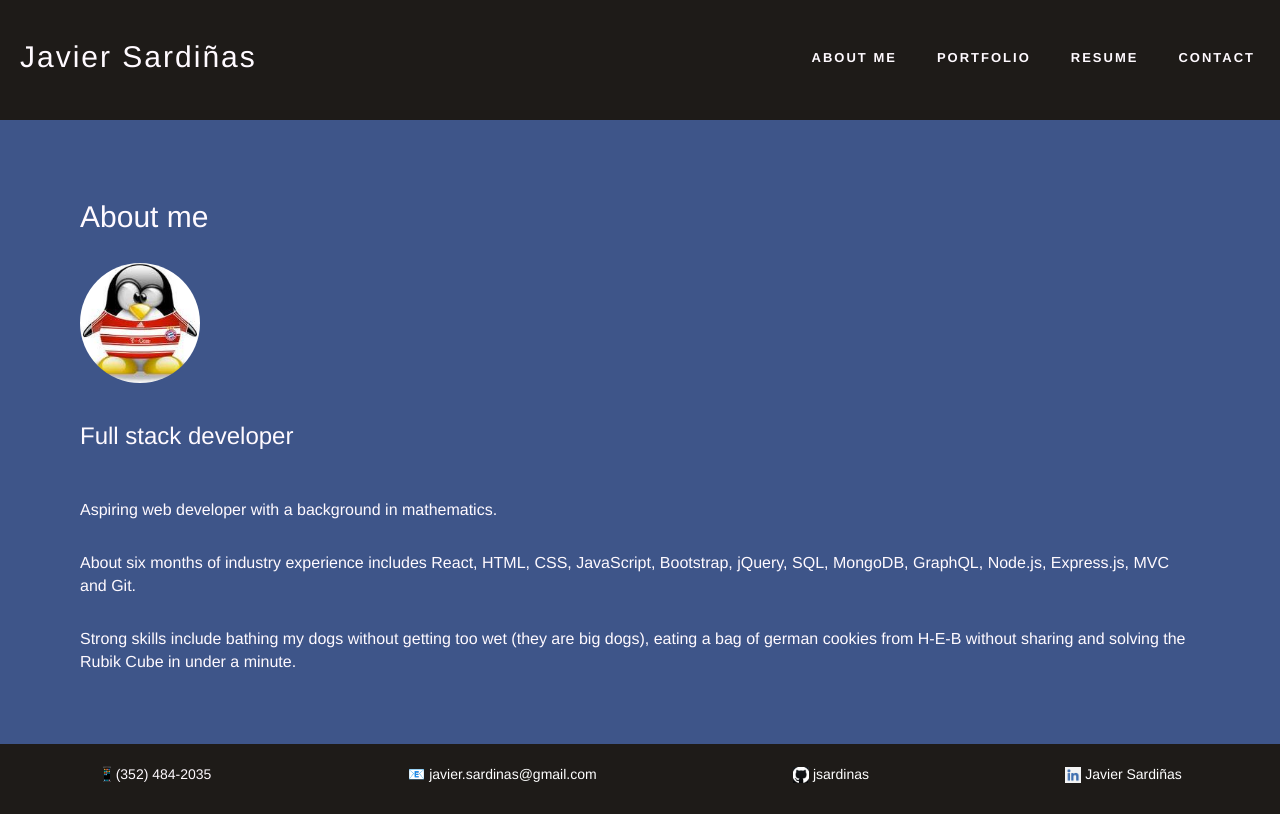
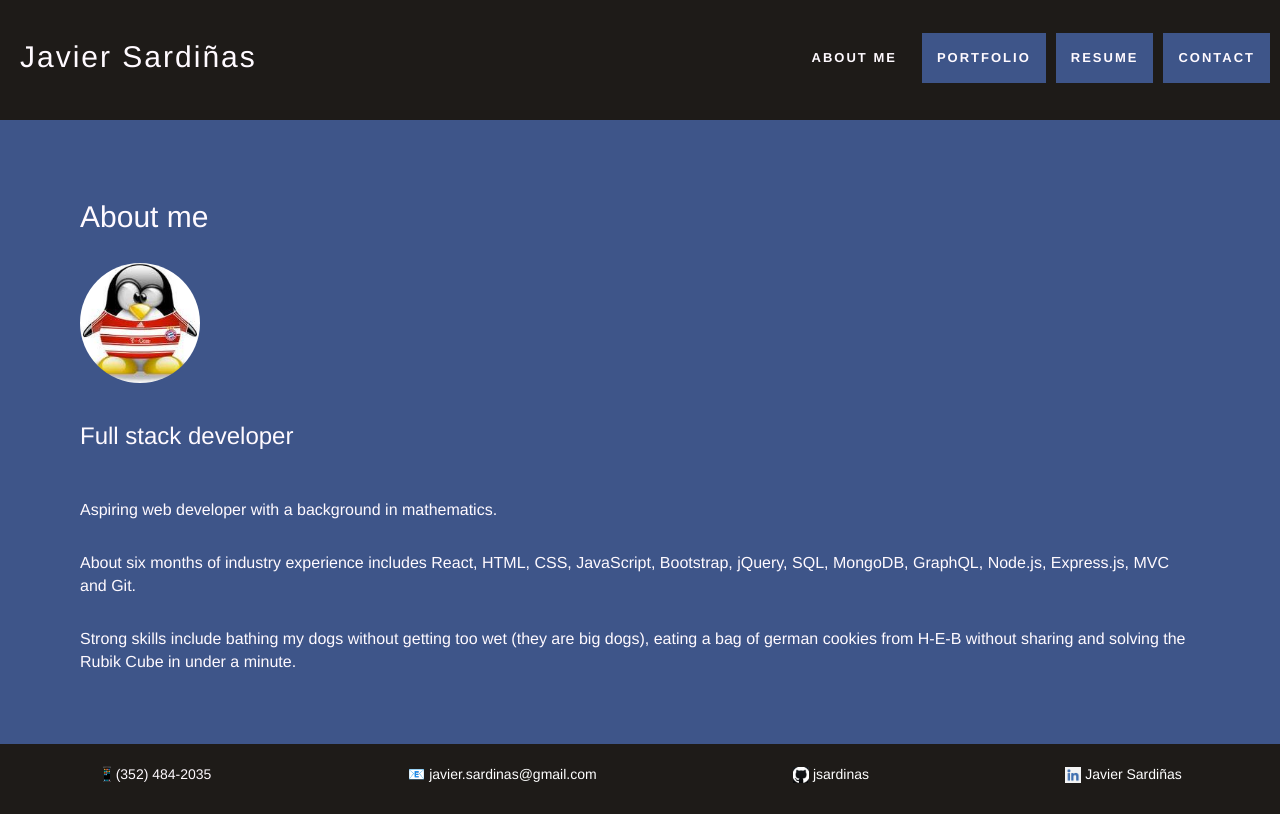
Before and after one commit to jsardinas/react-portfolio, a React (Create React App) app: page / in a window 1280 px wide. Built offline with nearby package versions, Linux system fonts and the light colour scheme.

Commit message:
Set navigation styling

```diff
--- a/src/components/Navigation.js
+++ b/src/components/Navigation.js
@@ -6,10 +6,10 @@ function Navigation({ currentPage, handlePageChange }) {
   return (
     <nav className="navbar">
       <ul className="nav navbar-nav navbar-right">
-        <li><a href="#about" onClick={() => handlePageChange('About')}>ABOUT ME</a></li>
-        <li><a href="#portfolio" onClick={() => handlePageChange('Portfolio')}>PORTFOLIO</a></li>
-        <li><a href="#resume" onClick={() => handlePageChange('Resume')}>RESUME</a></li>
-        <li><a href="#contact" onClick={() => handlePageChange('Contact')}>CONTACT</a></li>
+        <li><a className={currentPage==='About'?'active':'inactive'} href="#about" onClick={() => handlePageChange('About')}>ABOUT ME</a></li>
+        <li><a className={currentPage==='Portfolio'?'active':'inactive'} href="#portfolio" onClick={() => handlePageChange('Portfolio')}>PORTFOLIO</a></li>
+        <li><a className={currentPage==='Resume'?'active':'inactive'} href="#resume" onClick={() => handlePageChange('Resume')}>RESUME</a></li>
+        <li><a className={currentPage==='Contact'?'active':'inactive'} href="#contact" onClick={() => handlePageChange('Contact')}>CONTACT</a></li>
       </ul>
     </nav>
   );
--- a/src/styles/Navigation.css
+++ b/src/styles/Navigation.css
@@ -14,6 +14,7 @@
 
 .navbar li a:hover {
   color: #3e92cc;
+  background-color: #eee;
 }
 
 .navbar {
@@ -25,3 +26,11 @@
   font-size: 12px;
   letter-spacing: 2px;
 }
+
+.active{
+  background-color: #1E1B18;;
+}
+
+.inactive{
+  background-color: #3E5589;
+}
```
